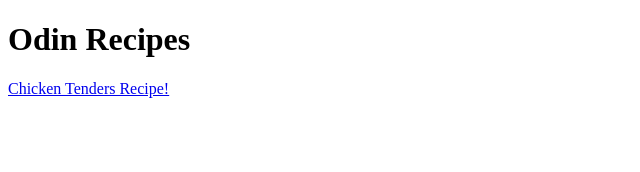
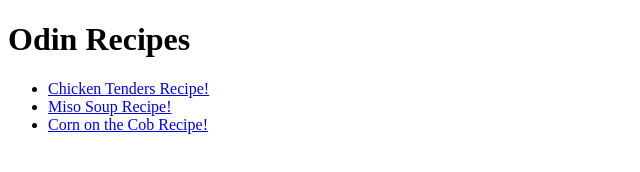
Before and after one commit to dgrJ21/odin-recipes, a plain HTML site: page index.html in a window 1280 px wide. Shown: the whole page, without its empty margins (0-640 px from the left). Drawn offline with Linux system fonts and the light colour scheme.

Commit message:
Adds list of recipes links to the index page

```diff
--- a/index.html
+++ b/index.html
@@ -8,6 +8,10 @@
         <h1>
             Odin Recipes
         </h1>
-        <a href="./recipes/chicken-tenders.html"> Chicken Tenders Recipe! </a>
+        <ul>
+            <li><a href="./recipes/chicken-tenders.html"> Chicken Tenders Recipe! </a></li>
+            <li><a href="./recipes/miso-soup.html"> Miso Soup Recipe! </a></li>
+            <li><a href="./recipes/corn-cob.html"> Corn on the Cob Recipe! </a></li>
+        </ul>
     </body>
 </html>
```
